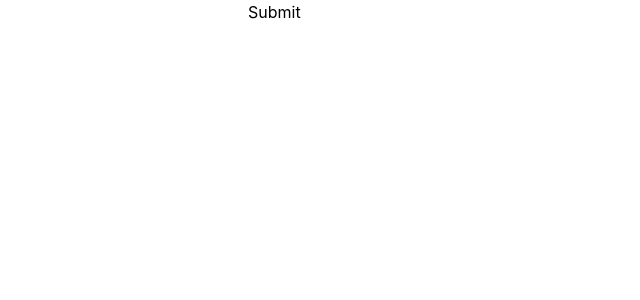
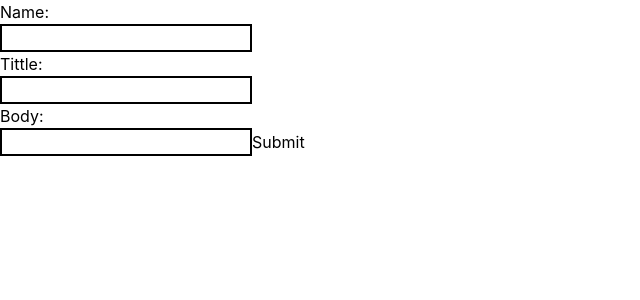
Before and after one commit to rpassmore01/coding-club-website, a Next.js app: page /dashboard in a window 1280 px wide. Shown: the top 300 px of the page, without its empty margins (0-640 px from the left). Built offline with nearby package versions, Linux system fonts and the light colour scheme.

Commit message:
added other fields to dashboard

```diff
--- /dev/null
+++ b/components/announcement-form.js
@@ -0,0 +1,52 @@
+import styles from "../styles/Home.module.css";
+import axios from "axios";
+import { useState } from "react";
+
+export default function AnnouncementForm() {
+  const [name, setName] = useState("");
+  const [tittle, setTittle] = useState("");
+  const [message, setMessage] = useState("");
+
+  function submitForm() {
+    const today = new Date();
+    const options = {
+      weekday: "long",
+      year: "numeric",
+      month: "long",
+      day: "numeric",
+    };
+    axios.post("/api/announcements", {
+      tittle: tittle,
+      name: name,
+      body: message,
+      date: today.toLocaleDateString(undefined, options),
+      announcement: true,
+    });
+  }
+
+  return (
+    <div>
+      <form onSubmit={submitForm}>
+        <h2>Name:</h2>
+        <input
+          type="text"
+          onChange={(e) => setName(e.target.value)}
+          className="border-solid border-2 border-black"
+        ></input>
+        <h2>Tittle:</h2>
+        <input
+          type="text"
+          onChange={(e) => setTittle(e.target.value)}
+          className="border-solid border-2 border-black"
+        ></input>
+        <h2>Body:</h2>
+        <input
+          type="text"
+          onChange={(e) => setMessage(e.target.value)}
+          className="border-solid border-2 border-black"
+        ></input>
+        <input type="submit"></input>
+      </form>
+    </div>
+  );
+}
--- a/middleware/mongodb.js
+++ b/middleware/mongodb.js
@@ -1,8 +1,7 @@
 import { MongoClient } from "mongodb";
 
 export async function connectToDatabase() {
-  const uri =
-    "mongodb+srv://mongodb:mongodb@cluster0.0dpuf.mongodb.net/myFirstDatabase?retryWrites=true&w=majority";
+  const uri = process.env.MONGODB_URI;
 
   const client = new MongoClient(uri);
 
--- a/pages/api/announcements.js
+++ b/pages/api/announcements.js
@@ -15,10 +15,7 @@ export default async function handler(req, res) {
 async function getAnnouncements(req, res, db) {
   try {
     const myDoc = await db.collection("announcements").find({}).toArray();
-    return res.json({
-      message: myDoc,
-      success: true,
-    });
+    return res.json(myDoc);
   } catch (err) {
     return res.json({
       message: new Error(err).message,
@@ -29,9 +26,7 @@ async function getAnnouncements(req, res, db) {
 
 async function addAnnouncements(req, res, db) {
   try {
-    await db.collection("announcements").insertOne({
-      test: req.body.text,
-    });
+    await db.collection("announcements").insertOne(req.body);
     return res.json({
       success: true,
     });
--- a/pages/dashboard.js
+++ b/pages/dashboard.js
@@ -1,22 +1,9 @@
-import styles from "../styles/Home.module.css";
-import axios from "axios";
-import { useState } from "react";
+import AnnouncementForm from "../components/announcement-form";
 
 export default function Home() {
-  const [text, setText] = useState("");
-
-  function submitForm() {
-    axios.post("/api/announcements", {
-      text: text,
-    });
-  }
-
   return (
     <div>
-      <form onSubmit={submitForm}>
-        <input type="text" onChange={(e) => setText(e.target.value)}></input>
-        <input type="submit"></input>
-      </form>
+      <AnnouncementForm></AnnouncementForm>
     </div>
   );
 }
--- a/pages/index.js
+++ b/pages/index.js
@@ -6,12 +6,12 @@ import { useState } from "react";
 import { useEffect } from "react";
 
 export default function Home() {
-  const [announcements, setAnnouncements] = useState([]);
+  const [announcements, setAnnouncements] = useState(null);
 
   useEffect(() => {
     axios.get("/api/announcements").then((res) => {
-      setAnnouncements(res.data.message);
-      console.log(announcements);
+      setAnnouncements(res);
+      console.log(res);
     });
   }, []);
 
```
